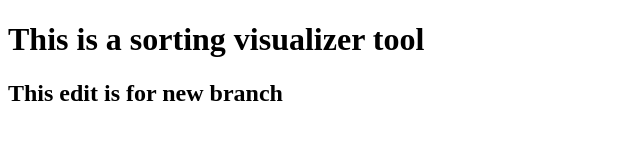
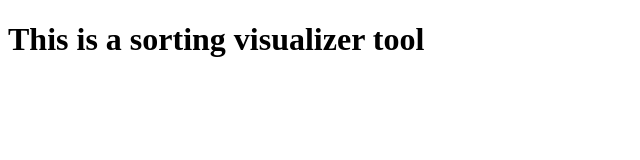
Before and after one commit to Kethantummala/Sorting_Visualizer, a plain HTML site: page index.html in a window 1280 px wide. Shown: the whole page, without its empty margins (0-640 px from the left). Drawn offline with Linux system fonts and the light colour scheme.

Commit message:
Lets start working

```diff
--- a/index.html
+++ b/index.html
@@ -11,7 +11,6 @@
     <body>
 
         <h1>This is a sorting visualizer tool</h1>
-        <h2>This edit is for new branch</h2>
 
     </body>
 
```
